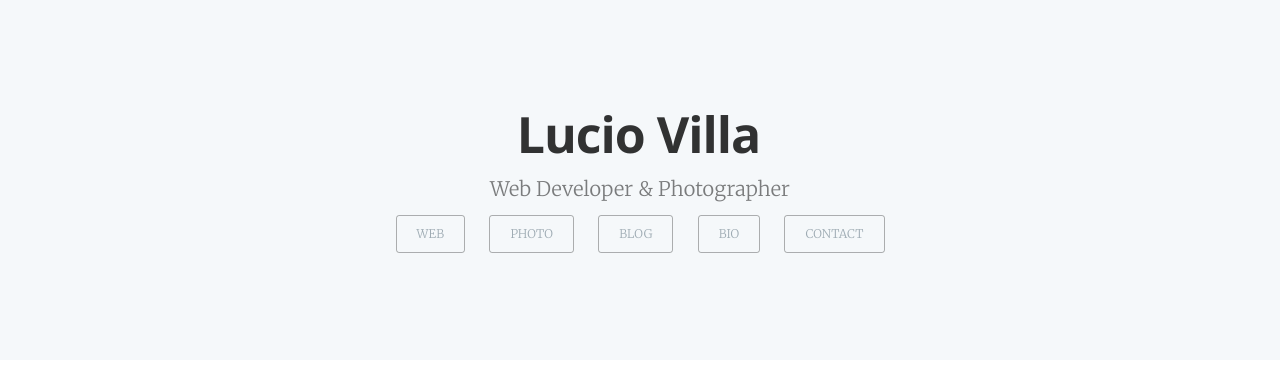
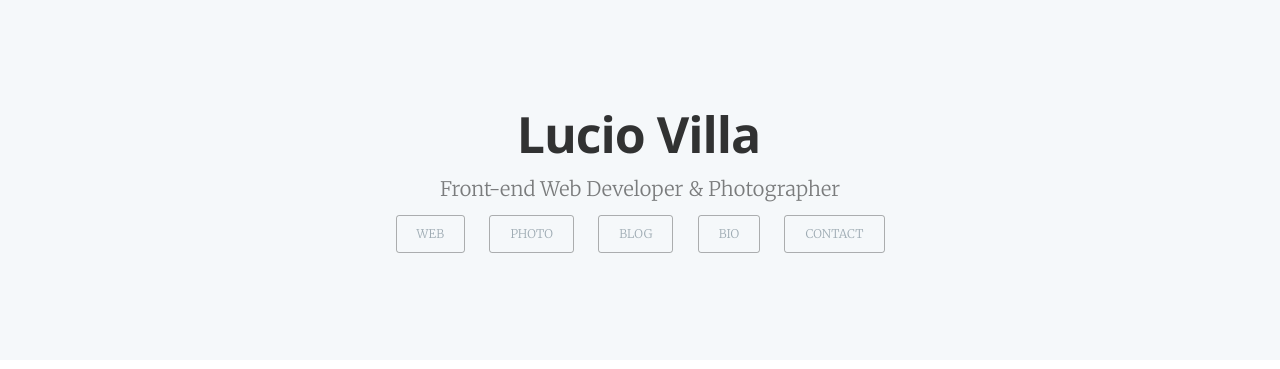
Before and after one commit to luciovilla/luciovilla.com-archive, a Jekyll site: the page built from index.html, in a window 1280 px wide and 900 px high. Shown: the top 369 px of the window. Built offline with Jekyll 4.4.1, drawn with Linux system fonts in a browser that asks for light colours; nearby versions of some CDN libraries; Markdown is read by kramdown in place of the engine named in the settings; some of the changed lines change nothing that is shown.

Commit message:
Update _config.yml

```diff
--- a/_config.yml
+++ b/_config.yml
@@ -1,5 +1,5 @@
 name: Lucio Villa
-description: "Web Developer & Photographer"
+description: "Front-end Web Developer & Photographer"
 meta_description: "Portfolio and blog site for Lucio Villa."
 
 markdown: redcarpet
@@ -7,9 +7,9 @@ highlighter: pygments
 logo: false
 paginate: 3
 baseurl:
-domain_name: 'http://luciovilla.github.io/luciovilla'
+domain_name: 'http://luciovilla.com'
 google_analytics: 'UA-63525175-1'
 
 # Details for the RSS feed generator
-url:            'http://luciovilla.github.io/luciovilla'
+url:            'http://luciovilla.com'
 author:         'Lucio Villa'
```
